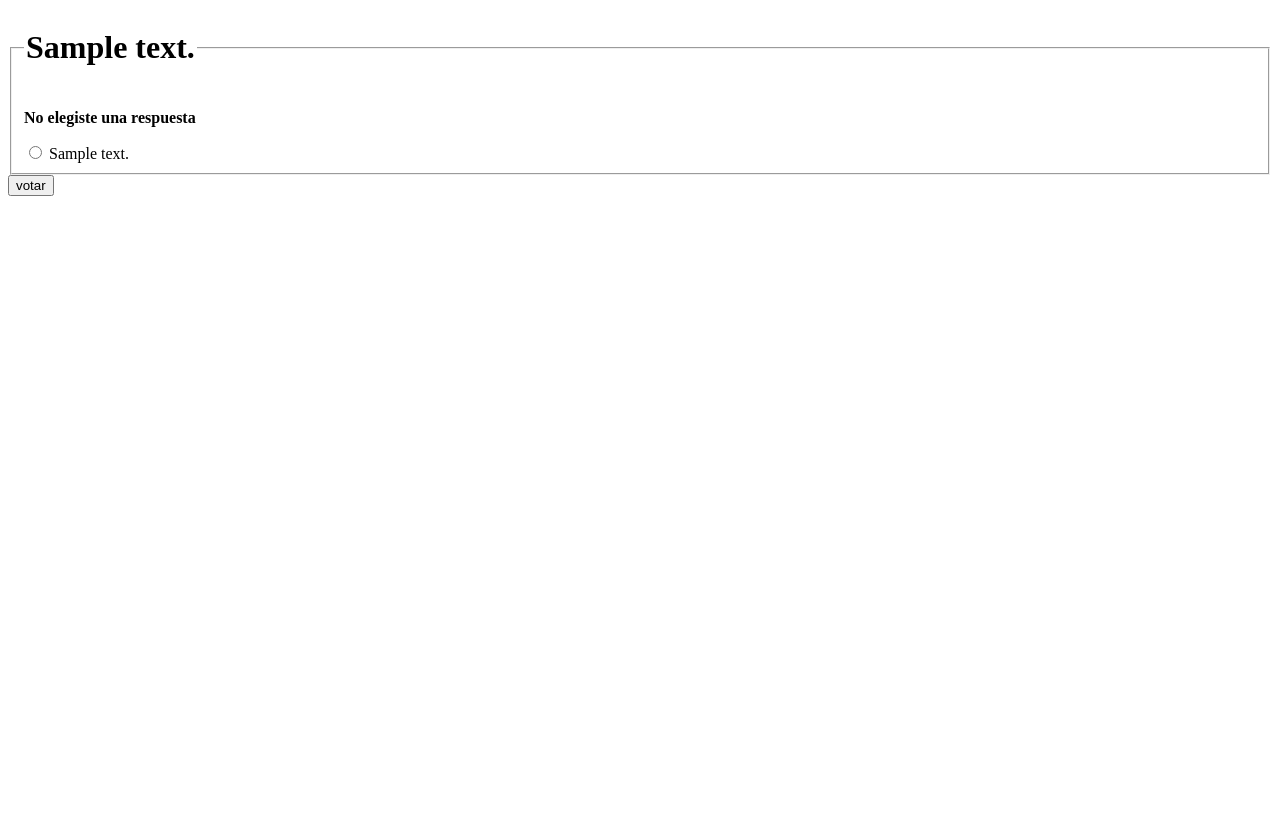
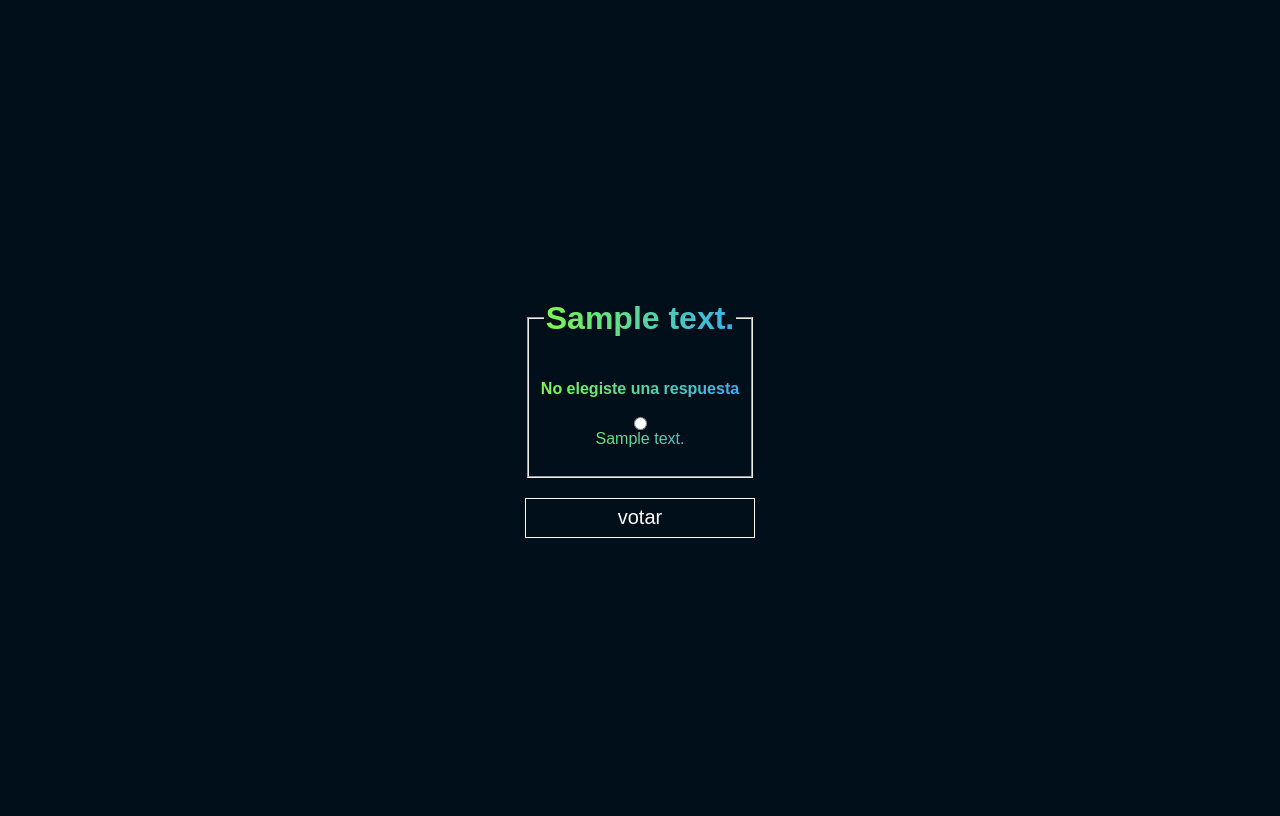
Before and after one commit to JuanDavidArce/PlatziAwards, a Django app: page /polls/1/vote in a window 1280 px wide. Before the commit the page ends 196 px from the top, so only its background shows below. Run offline with Django 4.2, Linux system fonts and the light colour scheme; tables that the repository leaves empty hold one stand-in row (values such as "Sample post").

Commit message:
templates and styles for detail

```diff
--- /dev/null
+++ b/PlatziAwardsApp/polls/static/polls/detail.css
@@ -0,0 +1,36 @@
+body {
+    display: flex;
+    align-items: center;
+    justify-content: center;
+
+}
+
+form {
+    background: linear-gradient(
+        to right,
+        hsl(98 100% 62%),
+        hsl(204 100% 59%)
+    );
+    -webkit-background-clip: text;
+    -webkit-text-fill-color: transparent;
+    text-align: center;
+}
+
+fieldset {
+    display: flex;
+    align-items: center;
+    justify-content: center;
+    flex-direction: column;
+
+}
+
+input[type="submit"] {
+    width: 100%;
+    height: 40px;
+    margin-top: 20px;
+
+    -webkit-text-fill-color: white;
+    background: hsl(204 100% 5%);
+    border: 1px solid white;
+    font-size: 20px;
+}
--- a/PlatziAwardsApp/polls/templates/polls/detail.html
+++ b/PlatziAwardsApp/polls/templates/polls/detail.html
@@ -1,3 +1,17 @@
+{% load static %}
+
+<!DOCTYPE html>
+<html lang="en">
+<head>
+    <meta charset="UTF-8">
+    <meta http-equiv="X-UA-Compatible" content="IE=edge">
+    <meta name="viewport" content="width=device-width, initial-scale=1.0">
+    <link rel="stylesheet" href="{% static 'polls/styles.css' %}">
+    <link rel="stylesheet" href="{% static 'polls/detail.css' %}">
+    <title>{{ question.question_text }}</title>
+</head>
+<body>
+
     <form action="{% url 'polls:vote' question.id %}" method="post">
         {% csrf_token %}
         <fieldset>
@@ -33,6 +47,12 @@
         <input type="submit" value="votar">
 
     </form>
+</body>
+</html>
+
+
+
+
 
 
 <!-- <h1>{{ question.question_text }}</h1>
```
Lines whose indentation alone changed are shown as unchanged.
